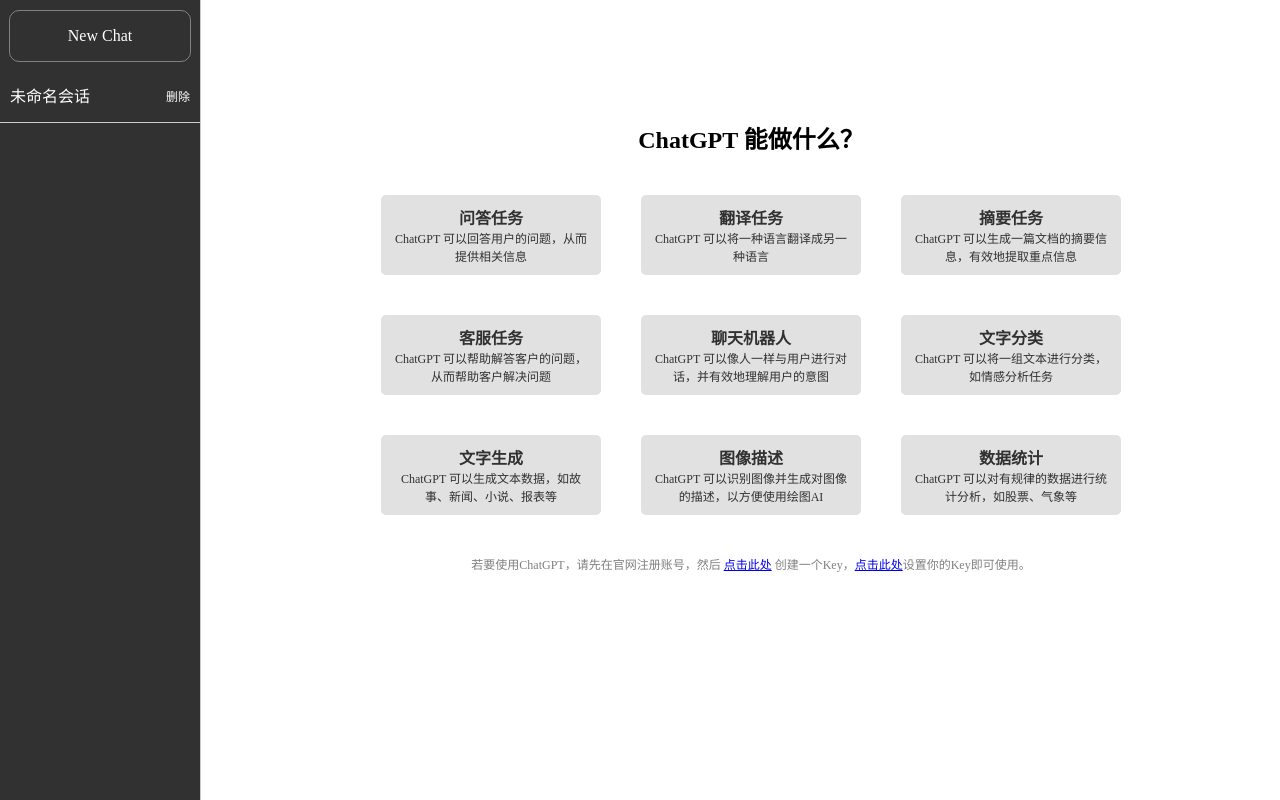
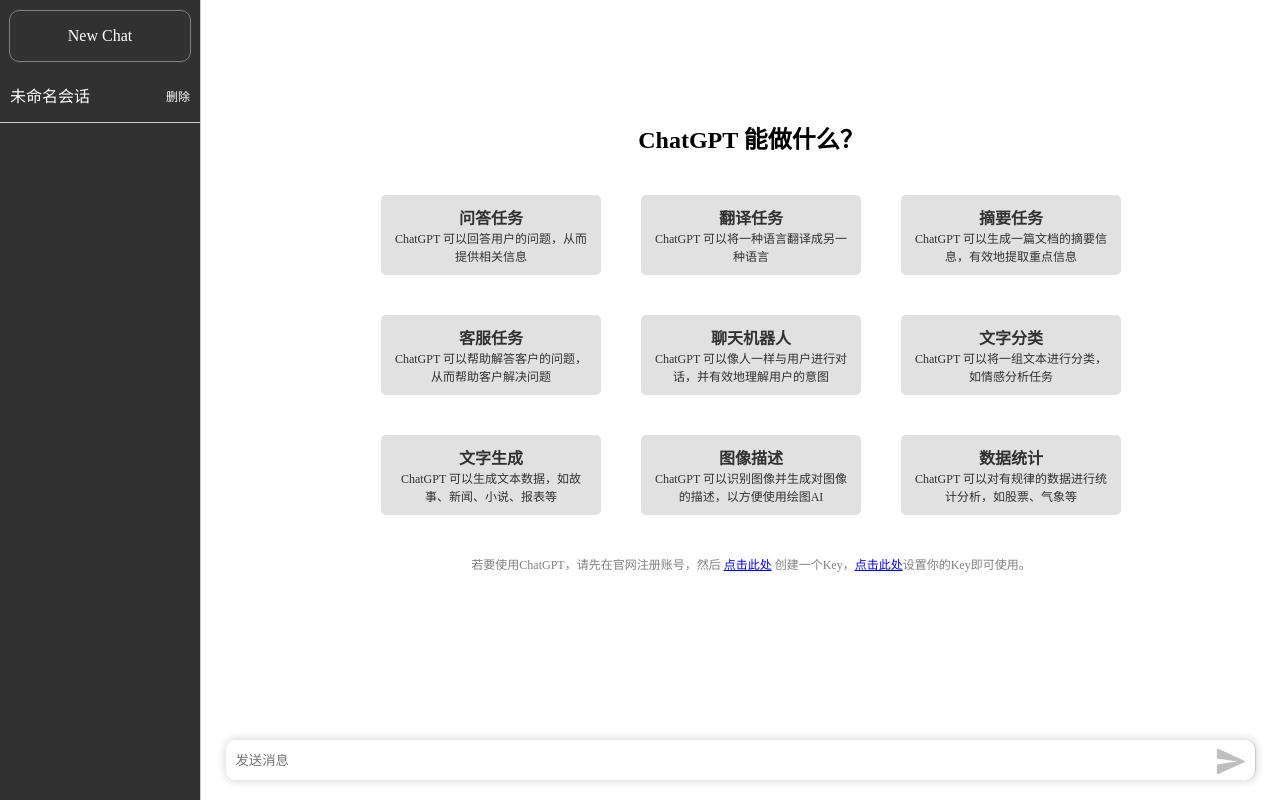
Before and after one commit to onlyGuo/free-chatgpt-public, a Vue app: page / in a window 1280 px wide. Shown: the top 800 px of the page. Built offline with nearby package versions, Linux system fonts and the light colour scheme.

Commit message:
增加消息输入框

```diff
--- a/src/components/Content.vue
+++ b/src/components/Content.vue
@@ -1,5 +1,6 @@
 <script setup>
 
+import InputBox from "./InputBox.vue";
 </script>
 
 <template>
@@ -48,6 +49,10 @@
             创建一个Key，<a href="javascript:;">点击此处</a>设置你的Key即可使用。
         </div>
     </div>
+
+    <div class="input-box">
+        <input-box></input-box>
+    </div>
 </div>
 </template>
 
@@ -72,4 +77,11 @@
         }
     }
 }
+.input-box{
+    position: fixed;
+    z-index: 1;
+    width: calc(100% - 201px);
+    height: 60px;
+    bottom: 0;
+}
 </style>
--- /dev/null
+++ b/src/components/InputBox.vue
@@ -0,0 +1,36 @@
+<script setup>
+
+</script>
+
+<template>
+  <div class="box">
+    <input type="text" placeholder="发送消息" />
+      <img src="../assets/send.svg">
+  </div>
+</template>
+
+<style scoped lang="less">
+.box{
+    width: calc(100% - 50px);
+    height: 40px;
+    background-color: white;
+    border-right: 1px solid #ccc;
+    border-radius: 10px;
+    margin: auto;
+    box-shadow: 0 0 10px #ccc;
+    overflow: hidden;
+
+  input{
+    border: none;
+    outline: none;
+    height: 100%;
+    padding: 0 10px;
+    width: calc(100% - 60px);
+  }
+  img{
+    height: 30px;
+    width: 30px;
+    vertical-align: middle;
+  }
+}
+</style>
```
Also changed, not shown: src/assets/send.svg (added).
